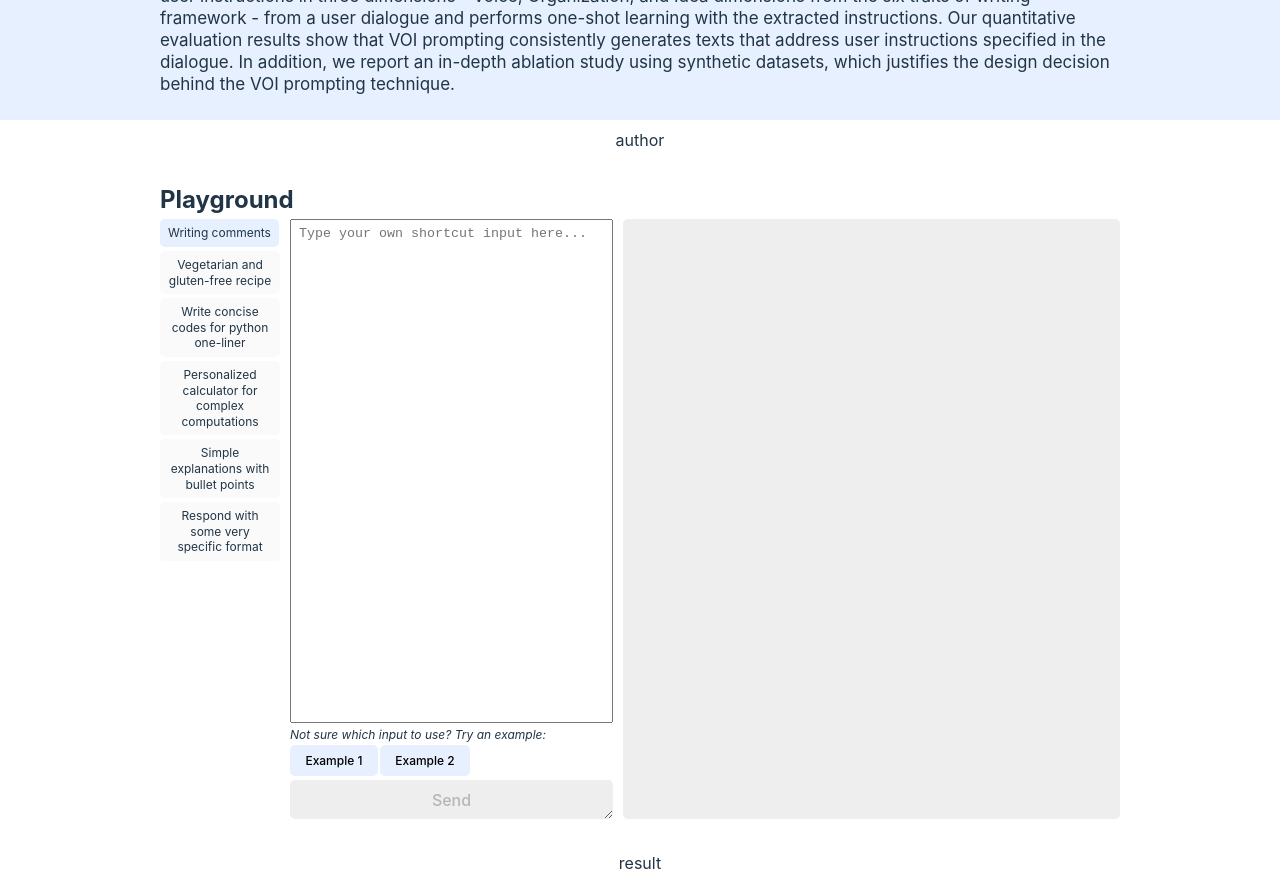
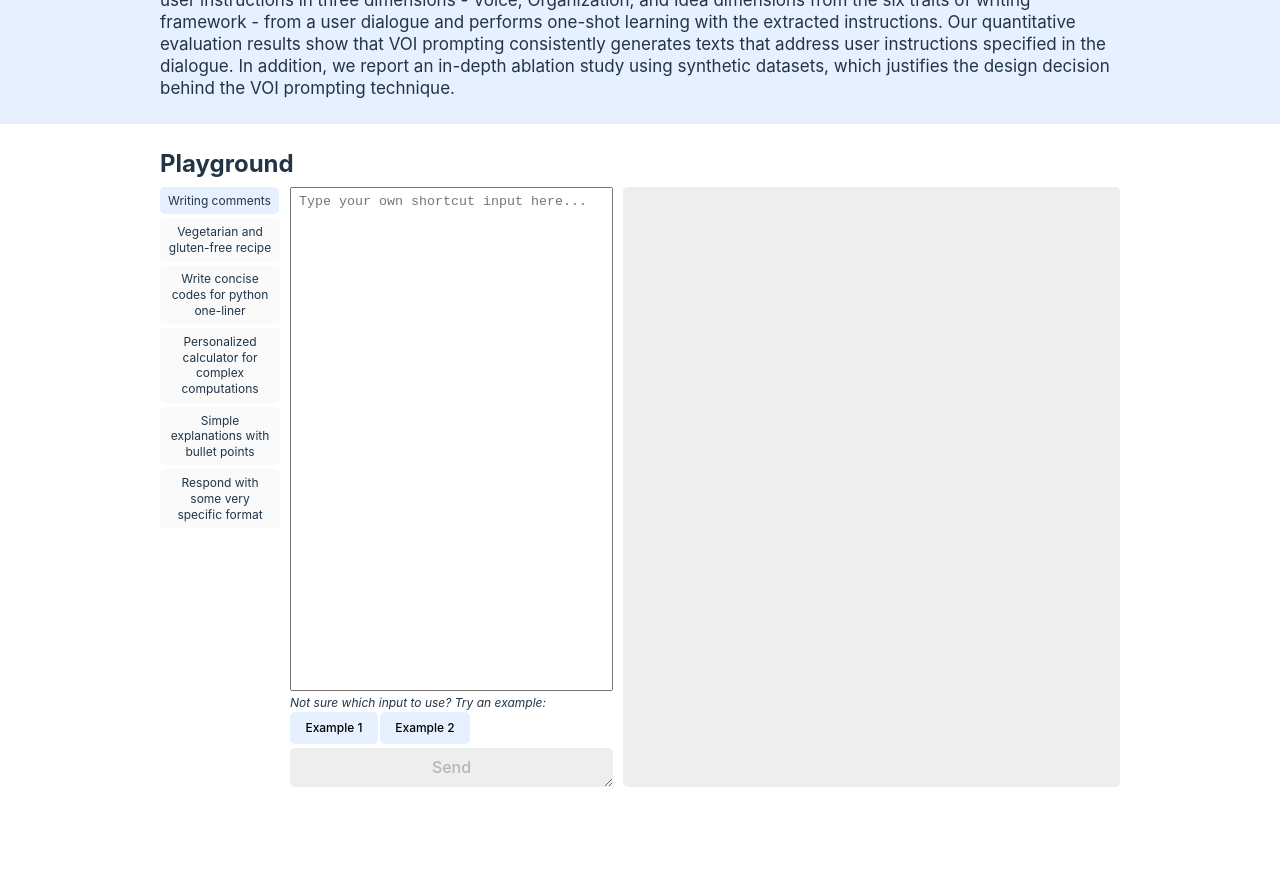
Before and after one commit to yumincho/autoui-demo, a React (Vite) app: page / in a window 1280 px wide. Shown: the part 320-1204 px from the top of the page. After the commit the page ends 1131 px from the top, so only its background shows below. Built offline with nearby package versions, Linux system fonts and the light colour scheme.

Commit message:
:sparkles: remove author and result section

```diff
--- a/src/App.tsx
+++ b/src/App.tsx
@@ -18,7 +18,7 @@ const Section = styled.div<{ white?: boolean }>`
   background-color: ${(props) => (props.white ? colors.white : colors.blue200)};
   padding: 24px 32px;
   align-items: center;
-  gap: 4px;
+  gap: 8px;
 `;
 
 const SubTitle = styled.h2`
@@ -36,14 +36,6 @@ const Abstract = styled.div`
   max-width: 960px;
 `;
 
-const Author = styled.div`
-  padding: 10px;
-`;
-
-const Result = styled.div`
-  padding: 10px;
-`;
-
 function App() {
   return (
     <>
@@ -52,12 +44,10 @@ function App() {
         <SubTitle>Abstract</SubTitle>
         <Abstract>{paperData.abstract}</Abstract>
       </Section>
-      <Author>author</Author>
       <Section white>
         <SubTitle>Playground</SubTitle>
         <Demo />
       </Section>
-      <Result>result</Result>
     </>
   );
 }
```
